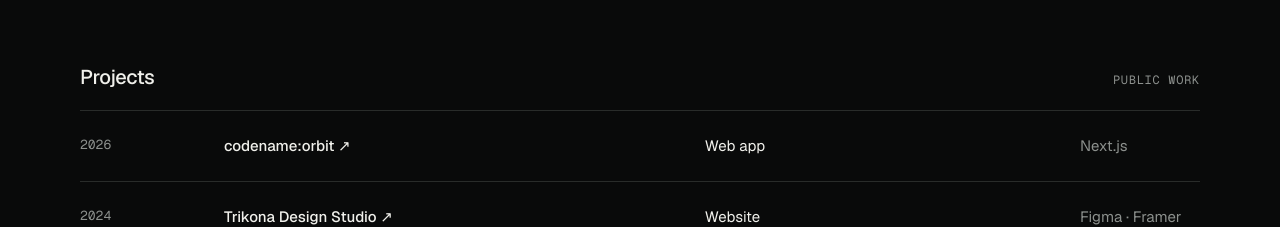
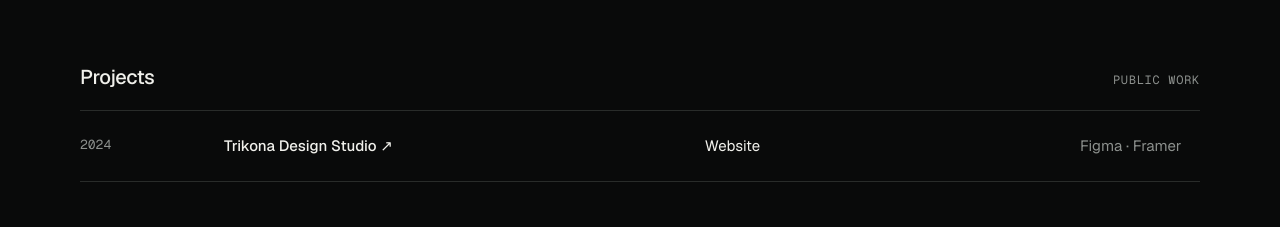
Before and after one commit to boredenough/personal-site, a Next.js app: page / in a window 1280 px wide. Shown: the part 1560-1787 px from the top of the page. Built offline with nearby package versions, Linux system fonts and the light colour scheme; no server answers.

Commit message:
Remove Orbit project

```diff
--- a/app/page.tsx
+++ b/app/page.tsx
@@ -41,7 +41,6 @@ const experience = [
 ];
 
 const projects = [
-  { year: "2026", name: "codename:orbit", category: "Web app", meta: "Next.js", href: "https://boredenough.github.io/orbit/" },
   { year: "2024", name: "Trikona Design Studio", category: "Website", meta: "Figma · Framer", href: "https://www.trikonadesignstudio.com/" },
 ];
 
```
